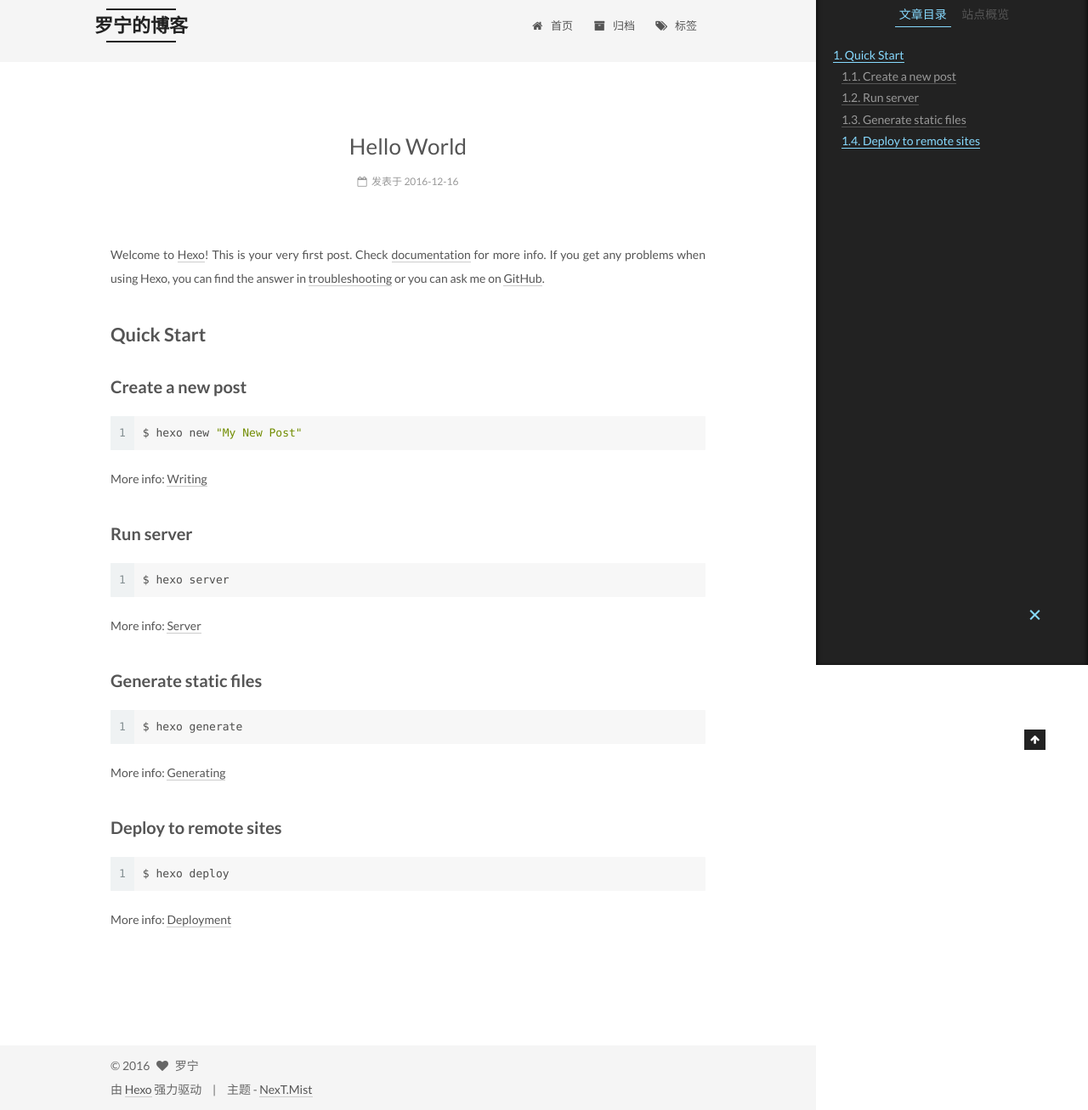
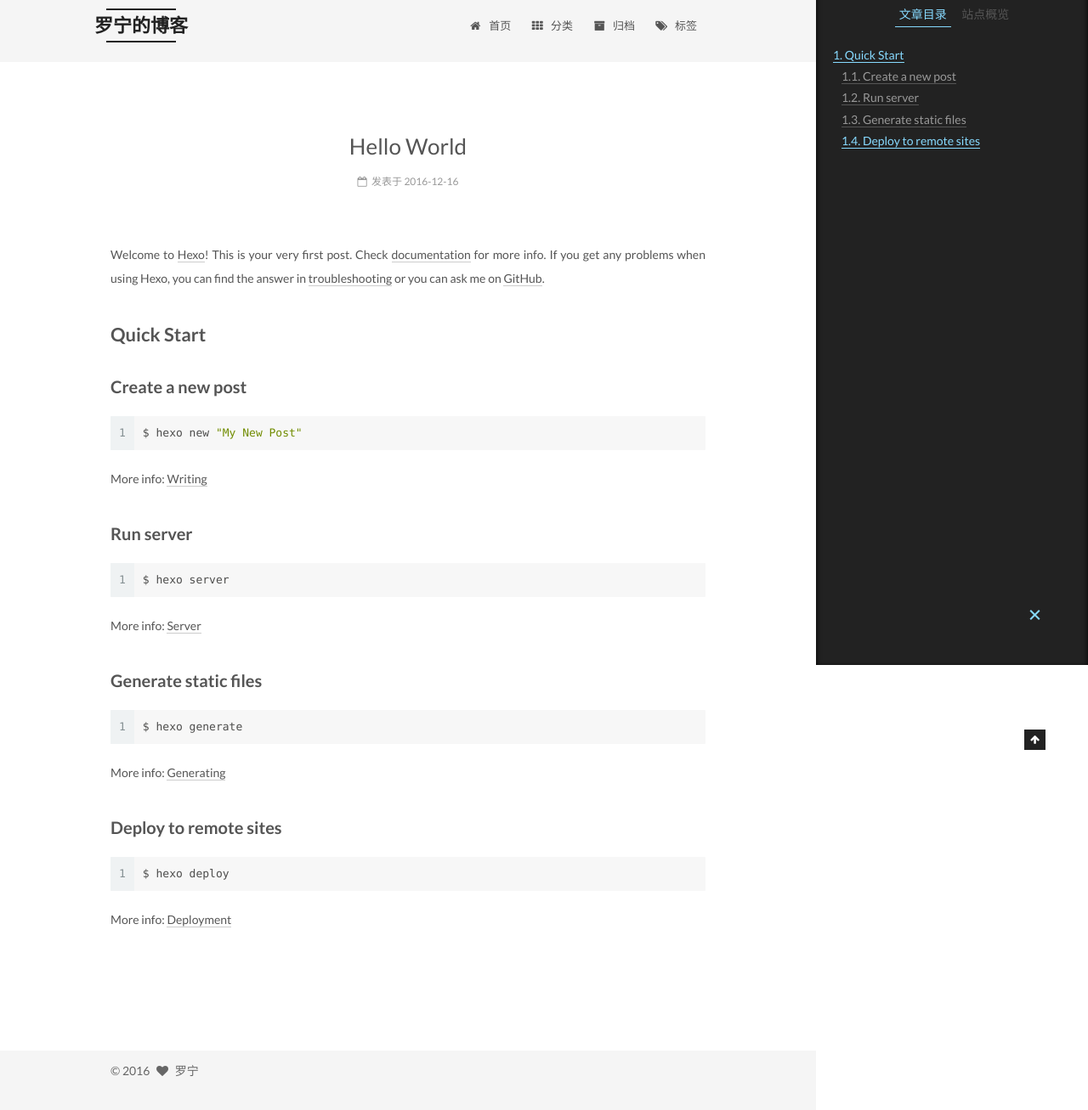
Before and after one commit to luoningift/luoningift.github.io, a plain HTML site: page 2016/12/16/hello-world/index.html in a window 1280 px wide. Shown: the part 17-1324 px from the top of the page at 85% size. Drawn offline with Linux system fonts and the light colour scheme.

Commit message:
Site updated: 2016-12-18 21:54:22

```diff
--- a/2016/12/16/hello-world/index.html
+++ b/2016/12/16/hello-world/index.html
@@ -189,6 +189,16 @@ Quick">
               <i class="menu-item-icon fa fa-fw fa-home"></i> <br />
 
             首页
+          </a>
+        </li>
+
+
+        <li class="menu-item menu-item-categories">
+          <a href="/categories" rel="section">
+
+              <i class="menu-item-icon fa fa-fw fa-th"></i> <br />
+
+            分类
           </a>
         </li>
 
@@ -476,17 +486,6 @@ Quick">
 </div>
 
 
-<div class="powered-by">
-  由 <a class="theme-link" href="https://hexo.io">Hexo</a> 强力驱动
-</div>
-
-<div class="theme-info">
-  主题 -
-  <a class="theme-link" href="https://github.com/iissnan/hexo-theme-next">
-    NexT.Mist
-  </a>
-</div>
-
 
 
 
--- a/css/main.css
+++ b/css/main.css
@@ -1680,7 +1680,7 @@ pre .javascript .function {
   width: 4px;
   height: 4px;
   border-radius: 50%;
-  background: #9906ff;
+  background: #3db9d6;
 }
 .links-of-blogroll {
   font-size: 13px;
```
Also changed, not shown: archives/2016/12/index.html (+10 -11 lines), archives/2016/index.html (+10 -11 lines), archives/index.html (+10 -11 lines), categories/index.html (+10 -11 lines), index.html (+10 -11 lines), tags/index.html (+10 -11 lines).
